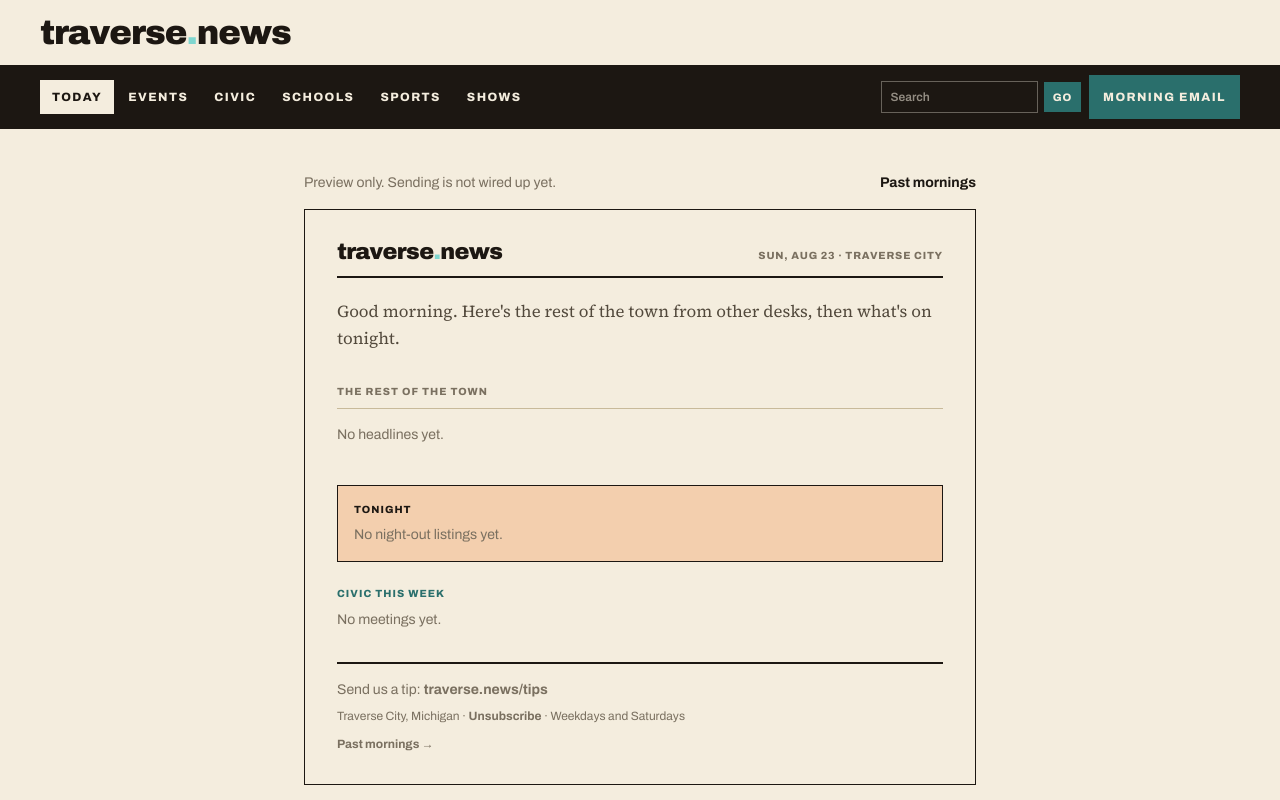
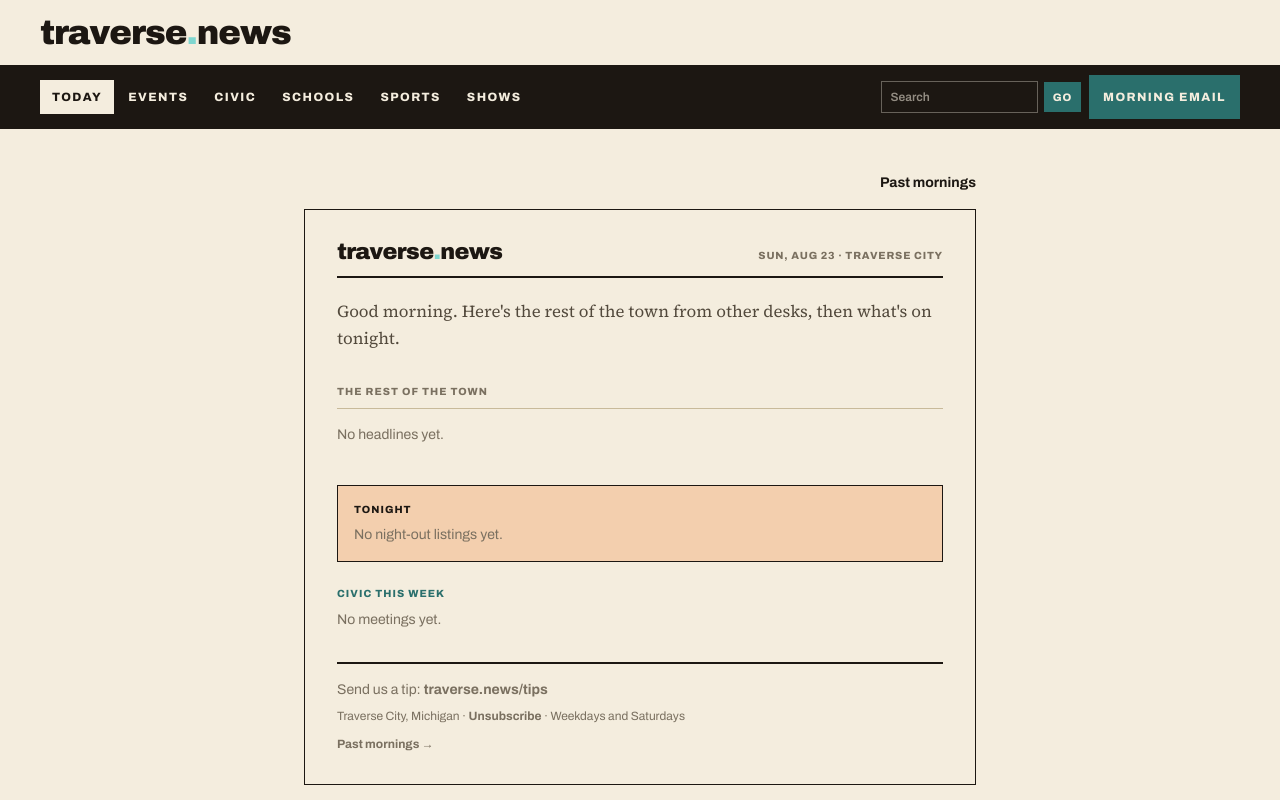
Before and after one commit to nipez/traversenews, a Next.js app: page /email in a window 1280 px wide. Shown: the top 800 px of the page. Built offline with nearby package versions, Linux system fonts and the light colour scheme.

Commit message:
Remove newsroom-process asides from public morning-email pages
Public /email and /email/[date] were still saying sending is not wired
up. Drop those lines; keep Past mornings, letter HTML, and signup.

Co-authored-by: nipez <nipez@users.noreply.github.com>

```diff
--- a/src/app/email/[date]/page.tsx
+++ b/src/app/email/[date]/page.tsx
@@ -50,10 +50,7 @@ export default async function EmailEditionPage({ params }: Props) {
   return (
     <PublicShell active="/" header="compact">
       <div className="mx-auto max-w-2xl">
-        <div className="flex flex-wrap items-baseline justify-between gap-3">
-          <p className="text-sm text-muted">
-            Archive copy. Sending is not wired up yet.
-          </p>
+        <div className="flex flex-wrap items-baseline justify-end gap-3">
           <Link
             href="/email/archive"
             className="text-sm font-bold text-teal underline-offset-2 hover:underline"
--- a/src/app/email/page.tsx
+++ b/src/app/email/page.tsx
@@ -16,10 +16,7 @@ export default async function EmailPreviewPage() {
   return (
     <PublicShell active="/" header="compact">
       <div className="mx-auto max-w-2xl">
-        <div className="flex flex-wrap items-baseline justify-between gap-3">
-          <p className="text-sm text-muted">
-            Preview only. Sending is not wired up yet.
-          </p>
+        <div className="flex flex-wrap items-baseline justify-end gap-3">
           <Link
             href="/email/archive"
             className="text-sm font-bold text-teal underline-offset-2 hover:underline"
```
